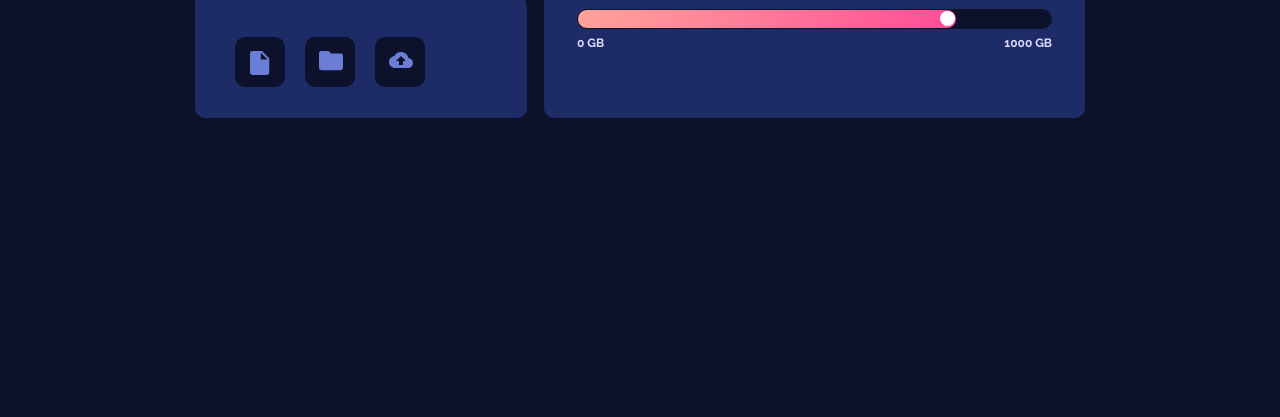
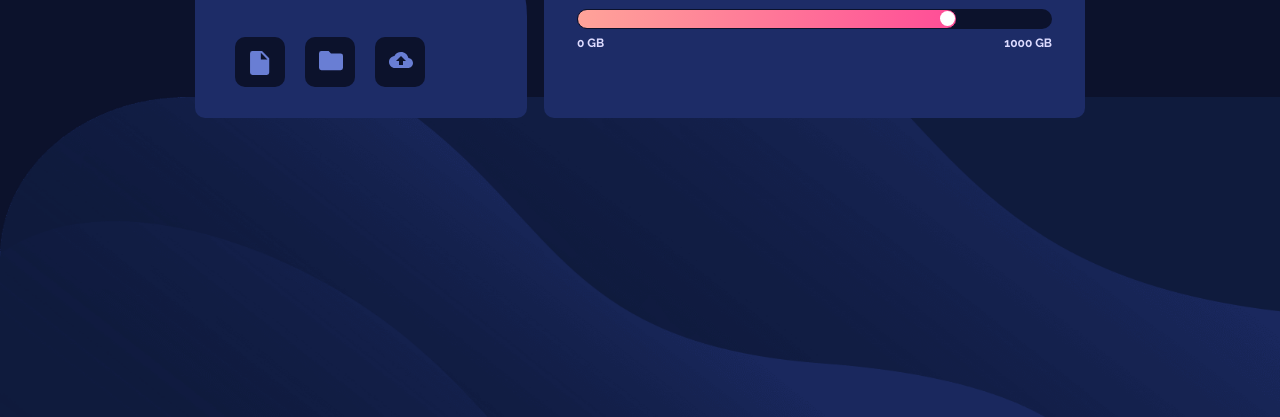
Before and after one commit to remedan2222/fylo-data-storage-component-master1, a plain HTML site: page index.html in a window 1280 px wide. Shown: the part 383-800 px from the top of the page. Drawn offline with Linux system fonts and the light colour scheme.

Commit message:
Update style.css

```diff
--- a/style.css
+++ b/style.css
@@ -144,7 +144,7 @@ button{
 @media (min-width: 768px){
     body{
         background-color: var(--Very-Dark-Blue);
-        background-image: url(./fylo-data-storage-component-master/images/bg-desktop.png);
+        background-image: url(./images/bg-desktop.png);
         background-repeat: no-repeat;
         background-size: 100%  320px;
         background-position: bottom;
```
